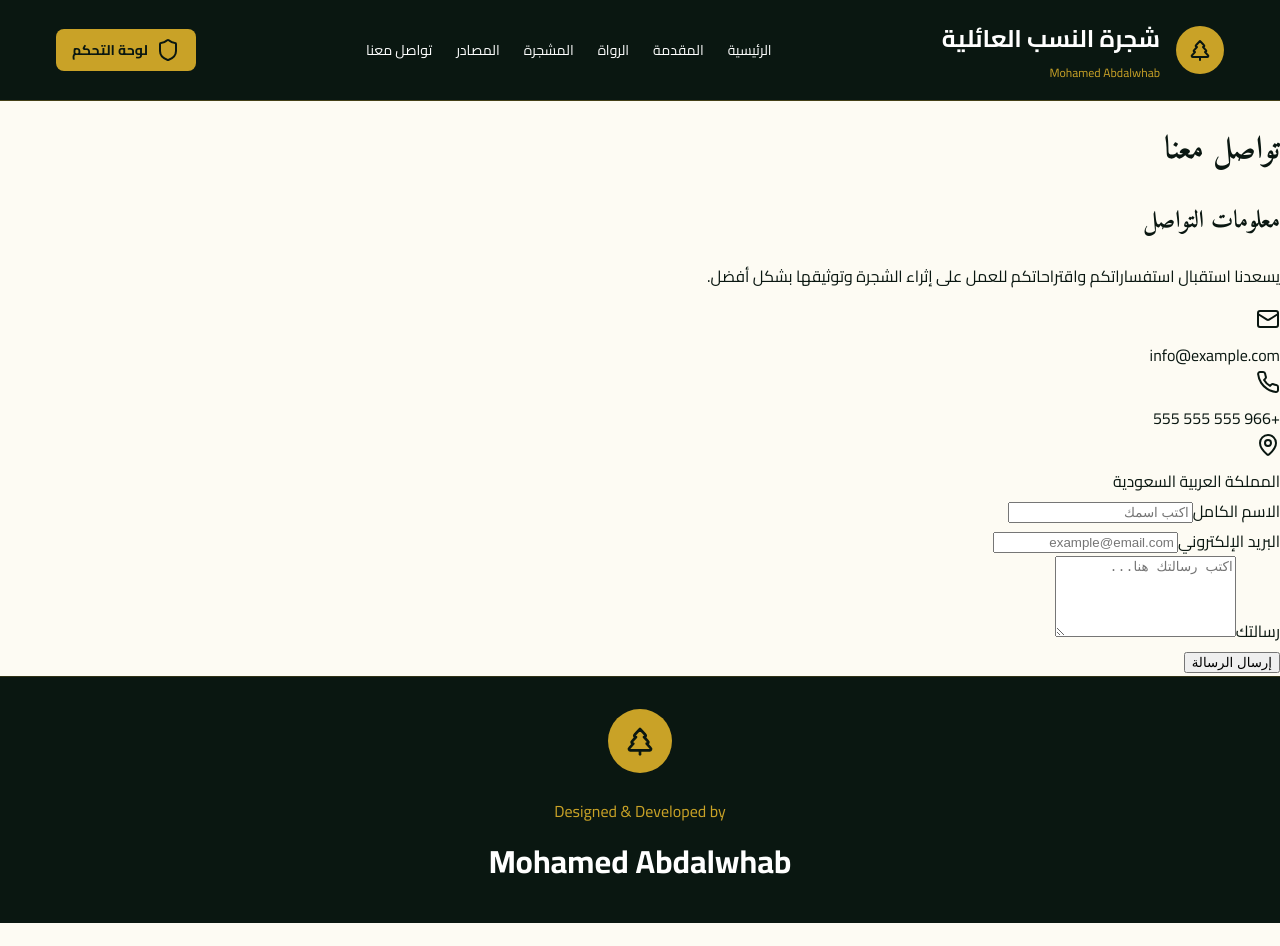
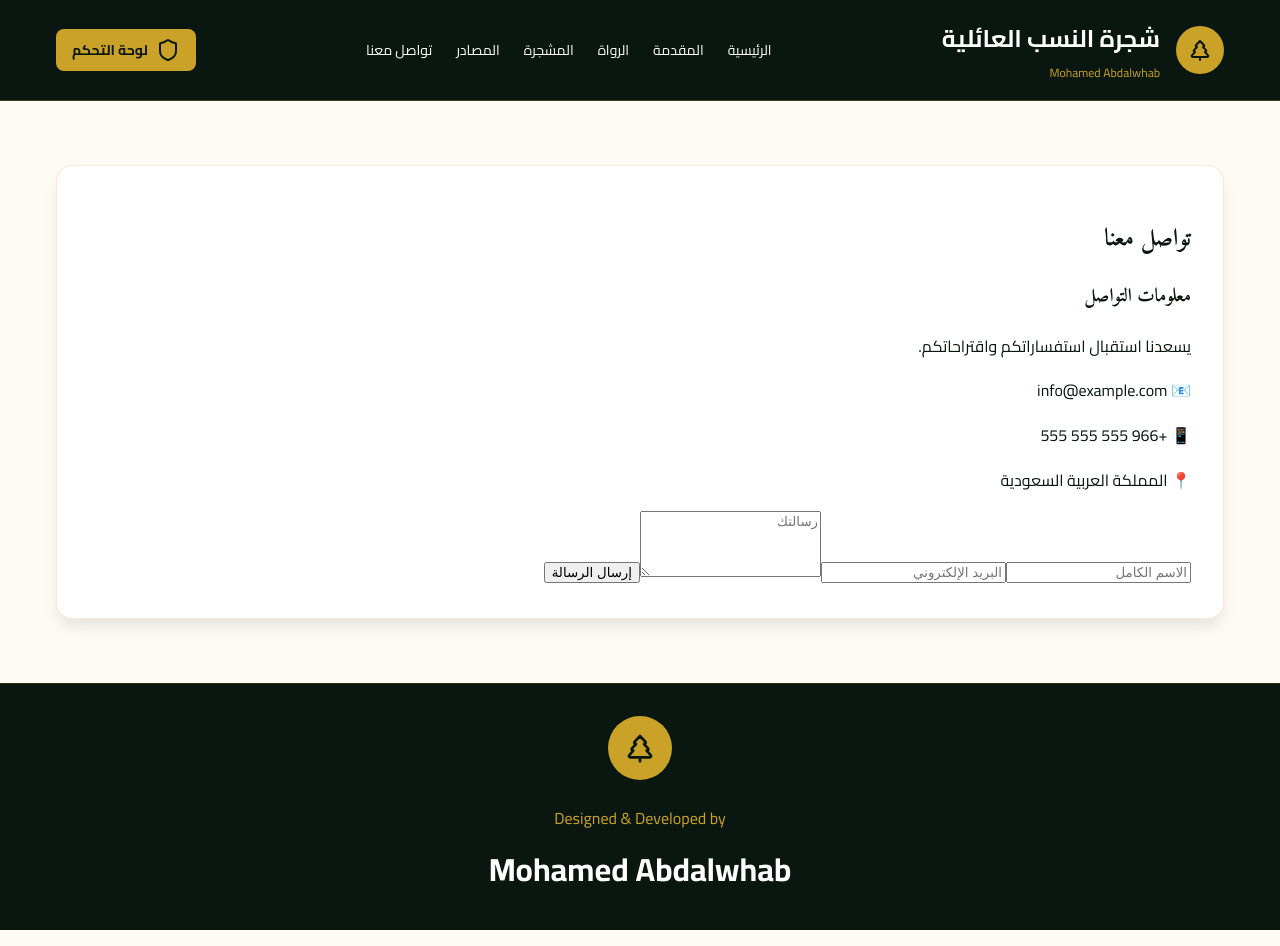
Before and after one commit to Mohamed122-r/genealogy-platform, a Next.js app: page /contact in a window 1280 px wide. Built offline with nearby package versions, Linux system fonts and the light colour scheme.

Commit message:
Revamp contact page structure and form
Refactor contact page layout and form handling.

```diff
--- a/app/(public)/contact/page.tsx
+++ b/app/(public)/contact/page.tsx
@@ -1,116 +1,29 @@
-"use client";
-
-import { useState } from "react";
-import { useForm } from "react-hook-form";
-import { zodResolver } from "@hookform/resolvers/zod";
-import { z } from "zod";
-import { Button } from "@/components/ui/button";
-import { Input } from "@/components/ui/input";
-import { Label } from "@/components/ui/label";
-import { Textarea } from "@/components/ui/textarea";
-import { useToast } from "@/components/ui/use-toast";
-import { Mail, MapPin, Phone } from "lucide-react";
-import { Card, CardContent } from "@/components/ui/card";
-
-const contactSchema = z.object({
-  name: z.string().min(2, "الاسم قصير جداً"),
-  email: z.string().email("بريد إلكتروني غير صالح"),
-  message: z.string().min(10, "الرسالة قصيرة جداً"),
-});
-
-type ContactForm = z.infer<typeof contactSchema>;
-
 export default function ContactPage() {
-  const { toast } = useToast();
-  const [isLoading, setIsLoading] = useState(false);
-
-  const form = useForm<ContactForm>({
-    resolver: zodResolver(contactSchema),
-    defaultValues: { name: "", email: "", message: "" },
-  });
-
-  async function onSubmit(data: ContactForm) {
-    setIsLoading(true);
-    // محاكاة إرسال الرسالة - يجب ربطها بـ Server Action أو API حقيقي
-    setTimeout(() => {
-      toast({ title: "تم الإرسال", description: "شكراً لتواصلك معنا، سنرد عليك قريباً." });
-      form.reset();
-      setIsLoading(false);
-    }, 1000);
-  }
-
   return (
-    <div className="container mx-auto px-4 py-16">
-      <div className="max-w-4xl mx-auto">
-        <h1 className="text-5xl font-heritage font-bold text-deep-green text-center mb-8">
-          تواصل معنا
-        </h1>
-        <div className="w-32 h-1 bg-gold-500 mx-auto mb-12 rounded-full"></div>
-
-        <div className="grid grid-cols-1 md:grid-cols-2 gap-12">
-          <div className="space-y-6">
-            <h2 className="text-2xl font-bold text-deep-green">معلومات التواصل</h2>
-            <p className="text-gray-600 leading-relaxed">
-              يسعدنا استقبال استفساراتكم واقتراحاتكم للعمل على إثراء الشجرة وتوثيقها بشكل أفضل.
-            </p>
-
-            <div className="space-y-4">
-              <div className="flex items-center gap-3">
-                <div className="w-10 h-10 bg-deep-green rounded-full flex items-center justify-center">
-                  <Mail className="w-5 h-5 text-gold-500" />
-                </div>
-                <span className="text-gray-700">info@example.com</span>
-              </div>
-              <div className="flex items-center gap-3">
-                <div className="w-10 h-10 bg-deep-green rounded-full flex items-center justify-center">
-                  <Phone className="w-5 h-5 text-gold-500" />
-                </div>
-                <span className="text-gray-700">+966 555 555 555</span>
-              </div>
-              <div className="flex items-center gap-3">
-                <div className="w-10 h-10 bg-deep-green rounded-full flex items-center justify-center">
-                  <MapPin className="w-5 h-5 text-gold-500" />
-                </div>
-                <span className="text-gray-700">المملكة العربية السعودية</span>
-              </div>
+    <section className="content-section">
+      <div className="content-container">
+        <div className="content-card">
+          <h1 className="text-4xl font-bold mb-6 text-center">تواصل معنا</h1>
+          <div className="h-1 w-32 bg-[#C9A227] mx-auto mb-8"></div>
+          <div className="grid grid-cols-1 md:grid-cols-2 gap-8">
+            <div>
+              <h3 className="text-2xl font-bold mb-4">معلومات التواصل</h3>
+              <p className="text-gray-600 mb-4">يسعدنا استقبال استفساراتكم واقتراحاتكم.</p>
+              <p className="text-gray-700 mb-2">📧 info@example.com</p>
+              <p className="text-gray-700 mb-2">📱 +966 555 555 555</p>
+              <p className="text-gray-700">📍 المملكة العربية السعودية</p>
+            </div>
+            <div>
+              <form className="space-y-4">
+                <input type="text" placeholder="الاسم الكامل" className="w-full p-3 border border-[#C9A227]/30 rounded-lg focus:outline-none focus:border-[#C9A227]" />
+                <input type="email" placeholder="البريد الإلكتروني" className="w-full p-3 border border-[#C9A227]/30 rounded-lg focus:outline-none focus:border-[#C9A227]" />
+                <textarea rows={4} placeholder="رسالتك" className="w-full p-3 border border-[#C9A227]/30 rounded-lg focus:outline-none focus:border-[#C9A227]" />
+                <button type="submit" className="bg-[#C9A227] text-[#0A1711] px-6 py-3 rounded-lg font-bold">إرسال الرسالة</button>
+              </form>
             </div>
           </div>
-
-          <Card className="bg-white border-gold-500/30 shadow-lg">
-            <CardContent className="p-6">
-              <form onSubmit={form.handleSubmit(onSubmit)} className="space-y-4">
-                <div className="space-y-2">
-                  <Label htmlFor="name">الاسم الكامل</Label>
-                  <Input id="name" placeholder="اكتب اسمك" {...form.register("name")} />
-                  {form.formState.errors.name && (
-                    <p className="text-sm text-red-500">{form.formState.errors.name.message}</p>
-                  )}
-                </div>
-
-                <div className="space-y-2">
-                  <Label htmlFor="email">البريد الإلكتروني</Label>
-                  <Input id="email" type="email" placeholder="example@email.com" {...form.register("email")} />
-                  {form.formState.errors.email && (
-                    <p className="text-sm text-red-500">{form.formState.errors.email.message}</p>
-                  )}
-                </div>
-
-                <div className="space-y-2">
-                  <Label htmlFor="message">رسالتك</Label>
-                  <Textarea id="message" rows={5} placeholder="اكتب رسالتك هنا..." {...form.register("message")} />
-                  {form.formState.errors.message && (
-                    <p className="text-sm text-red-500">{form.formState.errors.message.message}</p>
-                  )}
-                </div>
-
-                <Button type="submit" className="w-full bg-gold-500 hover:bg-gold-600 text-deep-green" disabled={isLoading}>
-                  {isLoading ? "جاري الإرسال..." : "إرسال الرسالة"}
-                </Button>
-              </form>
-            </CardContent>
-          </Card>
         </div>
       </div>
-    </div>
+    </section>
   );
 }
```
